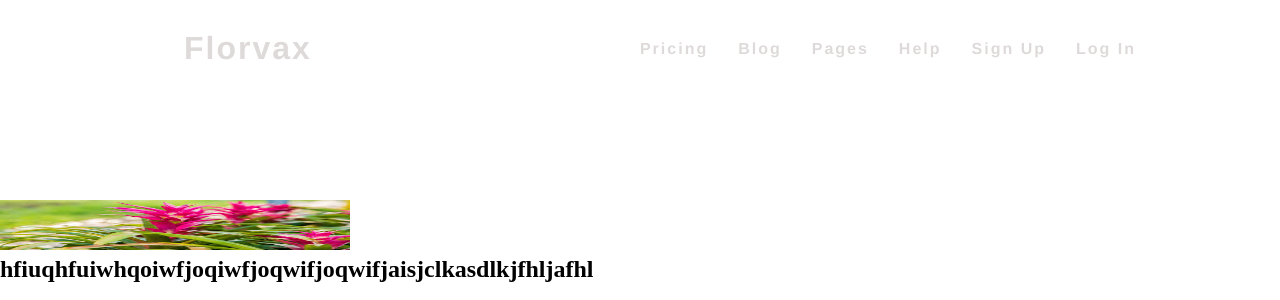
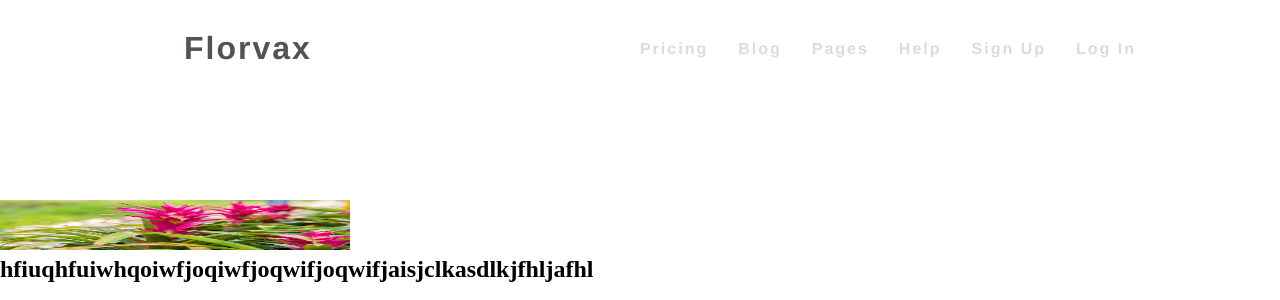
Before and after one commit to PatosZapatos/FlorVax, a PHP site: page /pag1.html in a window 1280 px wide. Shown: the top 300 px of the page. Run offline with PHP 8.4, Linux system fonts and the light colour scheme.

Commit message:
sadasx
zxczxc

```diff
--- a/paginaprincipal/estilos.css
+++ b/paginaprincipal/estilos.css
@@ -19,7 +19,7 @@
     font-family: helvetica;
     margin: 0 15px;
     text-decoration: none;
-    color: #dfdada;
+    color: #555252;
     letter-spacing: 2px;
     font-weight: 600;
     transition: 0.7s;
```
